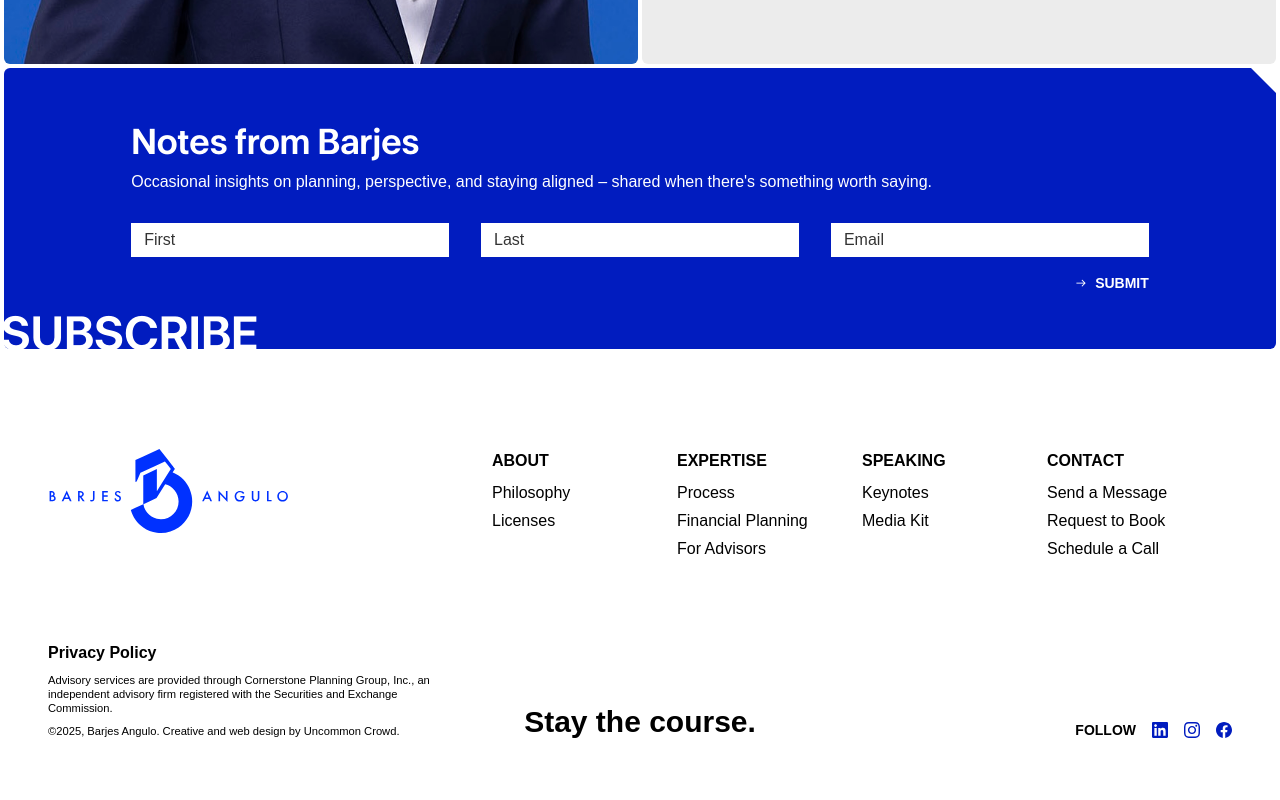
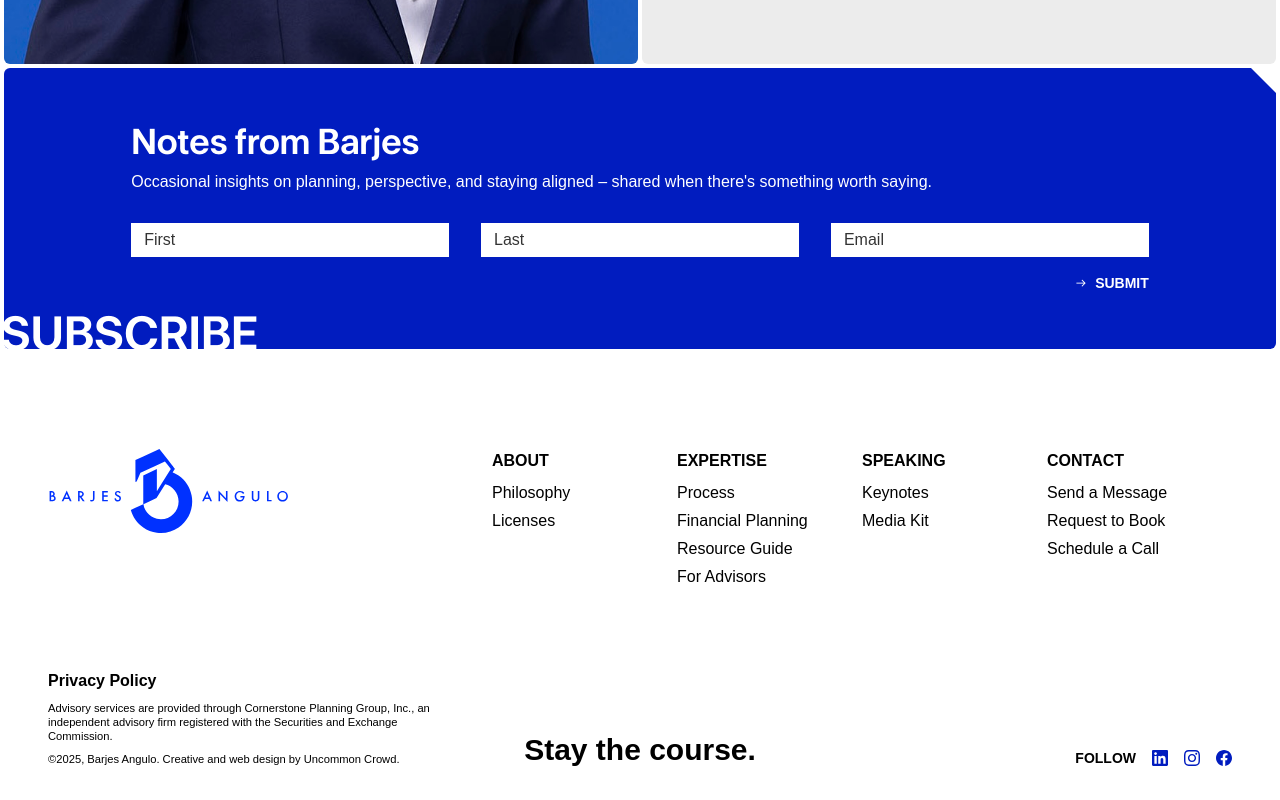
Before and after one commit to plantersclock/barjes-angulo, a Next.js app: page / in a window 1280 px wide. Shown: the part 2682-3482 px from the top of the page. Before the commit the page ends 3454 px from the top, so only its background shows below. Built offline with nearby package versions, Linux system fonts and the light colour scheme; no server answers.

Commit message:
add Resource Guide to Client Access dropdown and footer
Co-Authored-By: Claude Opus 4.8 <noreply@anthropic.com>

```diff
--- a/app/components/navs/Footer.tsx
+++ b/app/components/navs/Footer.tsx
@@ -37,6 +37,9 @@ const Footer = () => {
             <div className="flex flex-col font-light gap-1 select-none">
               <Link href="/for-clients#process">Process</Link>
               <Link href="/for-clients">Financial Planning</Link>
+              <Link href="/files/BarjesAngulo-ResourceGuide.pdf" target="_blank">
+                Resource Guide
+              </Link>
               <Link href="/for-advisors">For Advisors</Link>
             </div>
           </div>
--- a/app/components/navs/TopNav.tsx
+++ b/app/components/navs/TopNav.tsx
@@ -21,6 +21,7 @@ const clientAccessLinks = [
     title: "Charles Schwab",
     href: "https://client.schwab.com/Areas/Access/Login?&kc=y&sim=y",
   },
+  { title: "Resource Guide", href: "/files/BarjesAngulo-ResourceGuide.pdf" },
 ];
 
 const speakingLinks = [
```
Also changed, not shown: 1 other file (tests, documents, lock files or other folders).
